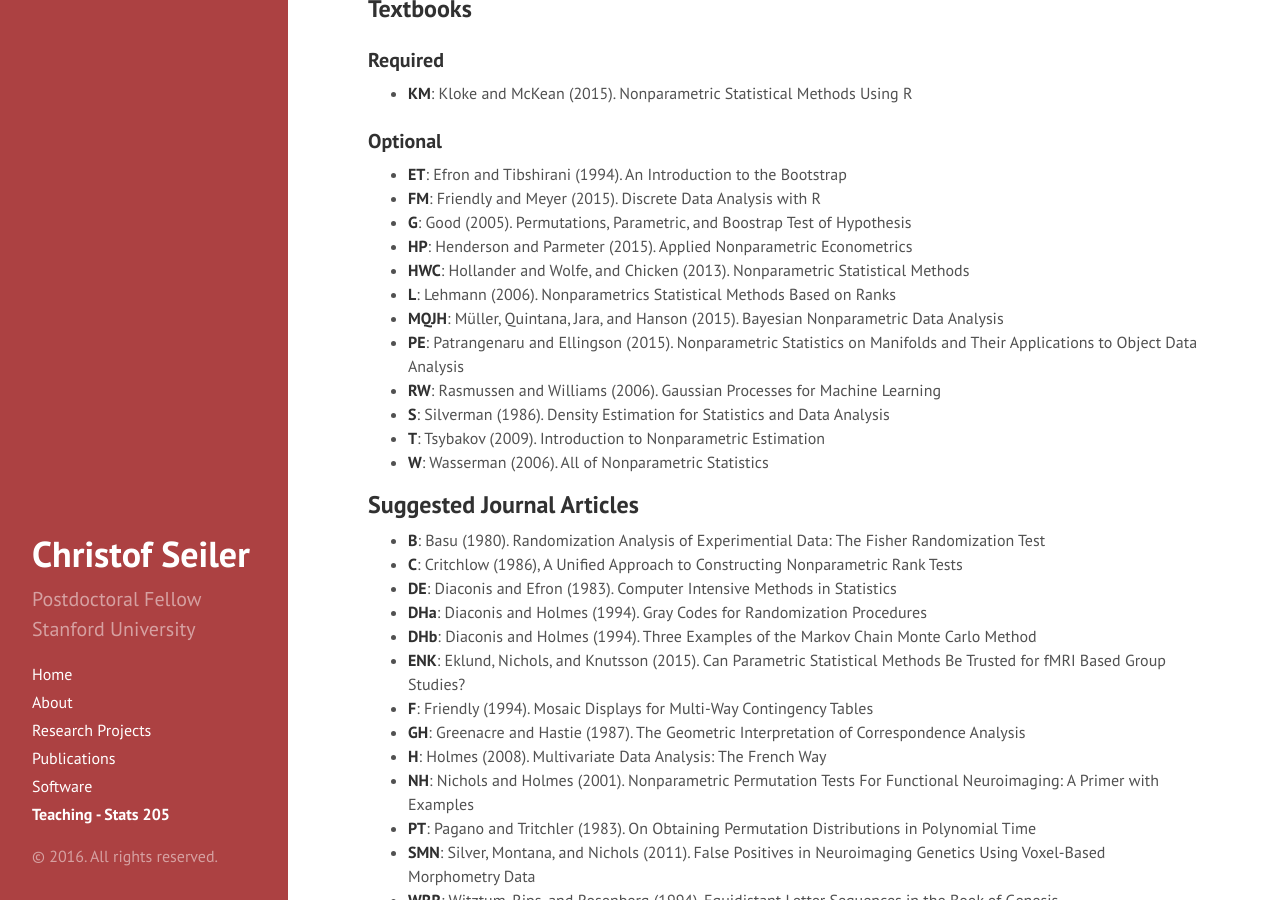
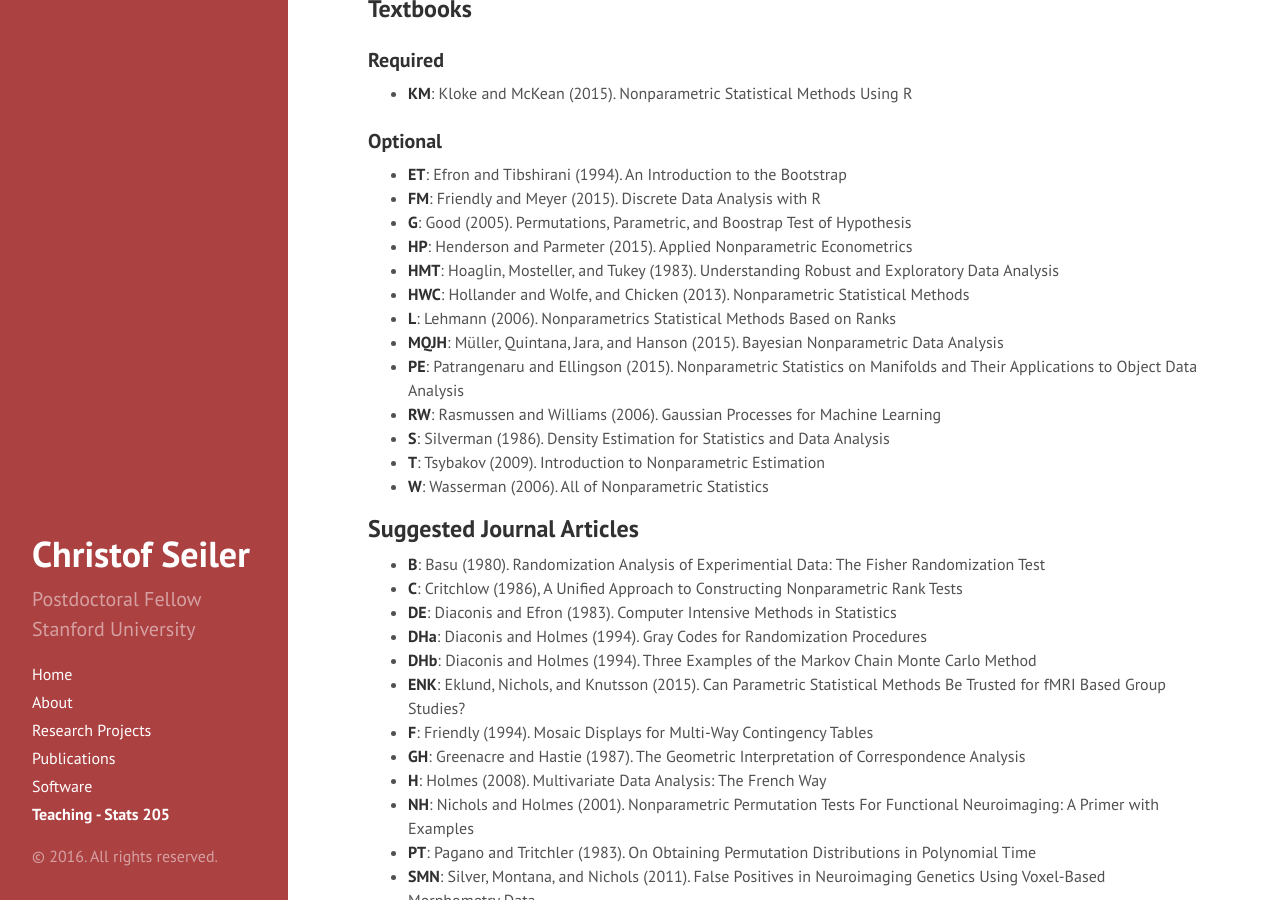
Before and after one commit to ChristofSeiler/ChristofSeiler.github.io, a Jekyll site: the page built from stats205.md, in a window 1280 px wide and 900 px high, scrolled down 313 px. Built offline with Jekyll 4.4.1, drawn with Linux system fonts in a browser that asks for light colours; formulas are drawn with MathJax 3; some of the changed lines change nothing that is shown; some of the changed text lies outside the part shown.

Commit message:
updated background material and added book

```diff
--- a/stats205.md
+++ b/stats205.md
@@ -18,6 +18,7 @@ Nonparametric analogs of the one- and two-sample t-tests and analysis of varianc
 * **FM**: Friendly and Meyer (2015). Discrete Data Analysis with R
 * **G**: Good (2005). Permutations, Parametric, and Boostrap Test of Hypothesis
 * **HP**: Henderson and Parmeter (2015). Applied Nonparametric Econometrics
+* **HMT**: Hoaglin, Mosteller, and Tukey (1983). Understanding Robust and Exploratory Data Analysis
 * **HWC**: Hollander and Wolfe, and Chicken (2013). Nonparametric Statistical Methods
 * **L**: Lehmann (2006). Nonparametrics Statistical Methods Based on Ranks
 * **MQJH**: Müller, Quintana, Jara, and Hanson (2015). Bayesian Nonparametric Data Analysis
@@ -99,7 +100,7 @@ Lecture 14 | [Nonlinear Regression (Part 2)](Lecture14/NonlinearRegressionPart2.
 Lecture 15 | [Nonlinear Regression (Part 3)](Lecture15/NonlinearRegressionPart3.pdf)                                                            | **W** Chapter 5
 Lecture 16 | [Bayesian Nonparametrics (Part 1)](Lecture16/BayesianNonparametrics.pdf)                                                           | **W16**
 Lecture 17 | [Bayesian Nonparametrics (Part 2)](Lecture17/BayesianNonparametricsPart2.pdf) and [BNP in Practice](Lecture17/BNPinPractice.pdf)   | **W16**
-Lecture 18 | ANOVA                                                                                                                              | **KM** Chapters 5.1, 5.2, 5.3
+Lecture 18 | ANOVA                                                                                                                              | **KM** Chapters 5.1, 5.2, 8.1, 8.2
 
 ## Homework
 
```
